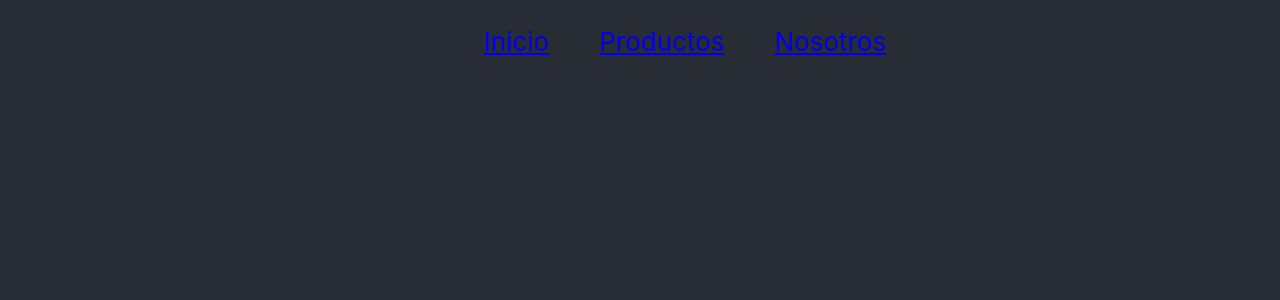
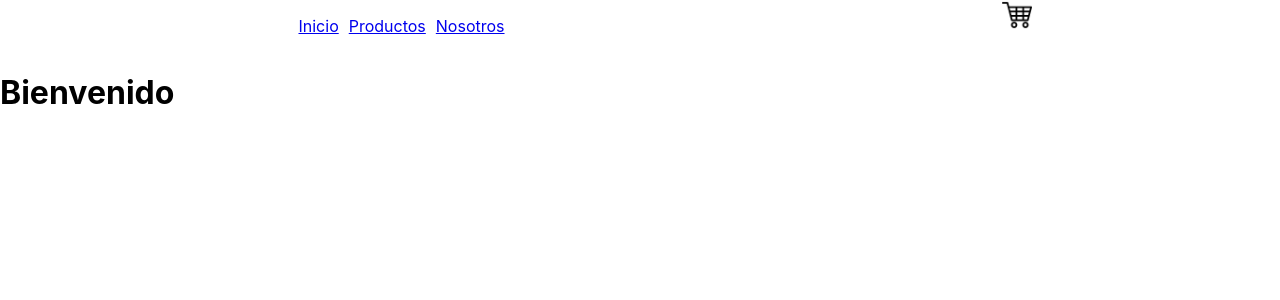
Before and after one commit to gonaricab/freemarket, a React (Create React App) app: page / in a window 1280 px wide. Shown: the top 300 px of the page. Built offline with nearby package versions, Linux system fonts and the light colour scheme.

Commit message:
agregue el bienvenido

```diff
--- a/src/App.css
+++ b/src/App.css
@@ -1,36 +1,3 @@
 .App {
   text-align: center;
 }
-
-.App-logo {
-  height: 40vmin;
-  pointer-events: none;
-}
-
-@media (prefers-reduced-motion: no-preference) {
-  .App-logo {
-    animation: App-logo-spin infinite 20s linear;
-  }
-}
-
-.App-header {
-  background-color: #282c34;
-  min-height: 100vh;
-  display: flex;
-  justify-content: center;
-  font-size: calc(10px + 2vmin);
-  color: white;
-}
-
-.App-link {
-  color: #61dafb;
-}
-
-@keyframes App-logo-spin {
-  from {
-    transform: rotate(0deg);
-  }
-  to {
-    transform: rotate(360deg);
-  }
-}
--- a/src/App.js
+++ b/src/App.js
@@ -1,13 +1,13 @@
 import './App.css';
 import NavBar from './components/NavBar';
-
+import ItemListContainer from './components/ItemListContainer';
 
 function App() {
+
   return (
-    <div className="App">
-      <header className="App-header">
-        <NavBar></NavBar>
-      </header>
+    <div>
+      <NavBar/>
+      <ItemListContainer title="Bienvenido"/>
     </div>
   );
 }
--- /dev/null
+++ b/src/components/ItemListContainer.js
@@ -0,0 +1,8 @@
+ function ItemListContainer (greeting) {
+  return (
+    <div>
+      <h1>{greeting.title}</h1>
+    </div>
+  )
+}
+export default ItemListContainer
--- a/src/components/NavBar.css
+++ b/src/components/NavBar.css
@@ -1,9 +1,18 @@
 .barra {
     display: flex;
-    list-style: none;
-
+    align-items: center;
+    justify-content: center;
 }
 
 .barra li {
-    margin-left: 50px;
+    list-style: none;
+    margin-left: 10px;
 }
+.divUno {
+  display: flex;
+  justify-content: space-around;
+}
+
+.carrito {
+    height: 30px;
+}
--- a/src/components/NavBar.js
+++ b/src/components/NavBar.js
@@ -1,12 +1,18 @@
 import './NavBar.css'
+import carrito from './carrito.png'
+
 const NavBar = () => {
+
     return (
-        <div>
+        <div className="divUno">
           <ul className="barra">
             <li><a href="#">Inicio</a></li>
             <li><a href="#">Productos</a></li>
             <li><a href="#">Nosotros</a></li>
           </ul>
+          <div className='divDos'>
+            <img src={carrito} className="carrito"/>
+          </div>
         </div>
     )
 };
```
Also changed, not shown: src/components/carrito.png (added).
